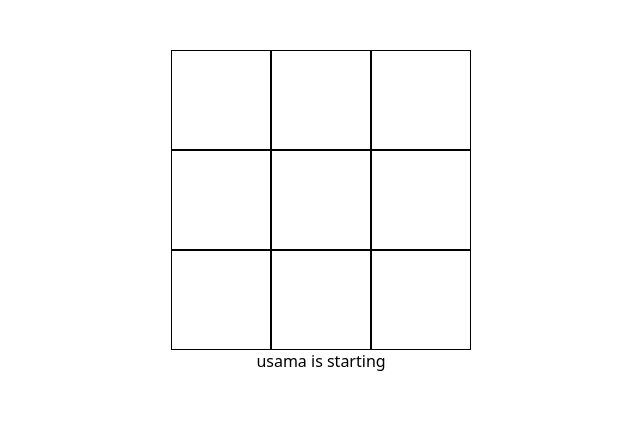
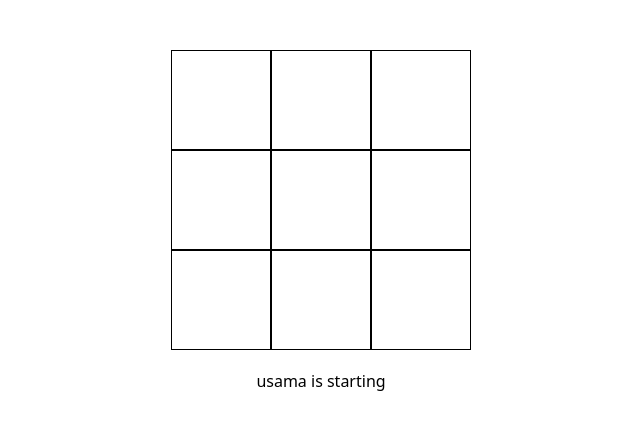
Before and after one commit to usama-bit137/tictactoe, a website built with webpack: page dist/index.html in a window 1280 px wide. Shown: the whole page, without its empty margins (319-959 px from the left). Built offline with nearby package versions, Linux system fonts and the light colour scheme.

Commit message:
styles added to player turn.

```diff
--- a/src/style.css
+++ b/src/style.css
@@ -33,7 +33,13 @@ input {
 
 .item {
   border: 1px solid black;
+  font-size: 50px;
   text-align: center;
   vertical-align: middle;
   line-height: var(--box-dimension);
+  cursor: pointer;
 }
+
+#player-turn {
+  margin-top: 20px;
+}
```
